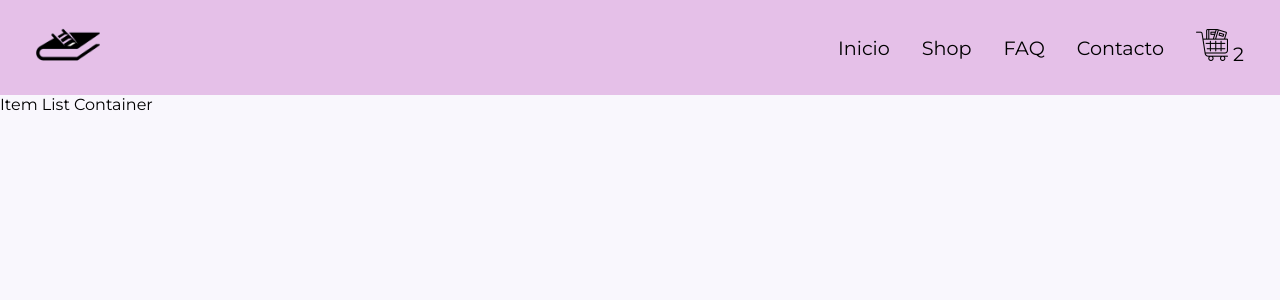
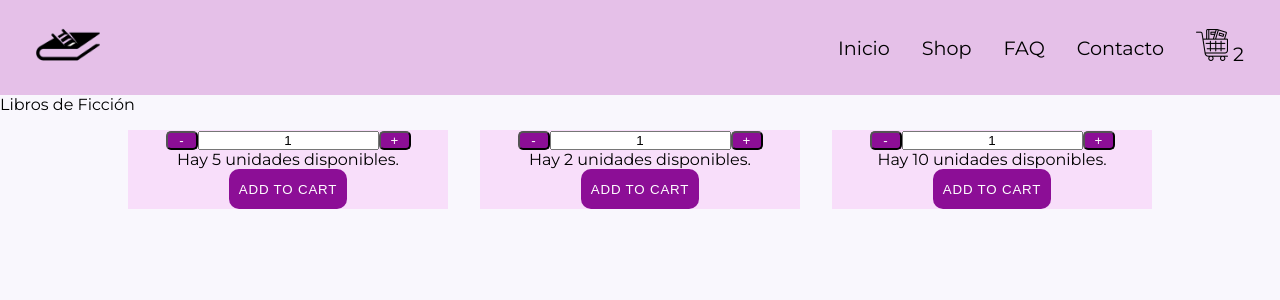
Before and after one commit to LuzMalgieri/LuzMalgieri, a React (Create React App) app: page / in a window 1280 px wide. Shown: the top 300 px of the page. Built offline with nearby package versions, Linux system fonts and the light colour scheme.

Commit message:
Added item count

```diff
--- a/src/App.js
+++ b/src/App.js
@@ -8,7 +8,7 @@ function App() {
     <div className="App">
 
         <NavBar />
-        <ItemListContainer greeting="Item List Container" />
+        <ItemListContainer greeting="Libros de Ficción" />
 
     </div>
   );
--- /dev/null
+++ b/src/attributes/styles/ItemCount.css
@@ -0,0 +1,39 @@
+.itemCountContainer {
+  font-family: "Montserrat", sans-serif;
+  width: 20rem;
+  background-color: #f8defa;
+  margin: 1rem;
+}
+
+.addToCart {
+  position: relative;
+  outline: 0;
+  background-color: #8c0e96;
+  color: #fff;
+  border: none;
+  height: 2.5rem;
+  width: auto;
+  padding: 10px;
+  border-radius: 10px;
+  overflow: hidden;
+  cursor: pointer;
+  text-transform: uppercase;
+  letter-spacing: 0.05rem;
+}
+
+.lessItem,
+.plusItem {
+  background-color: #8c0e96;
+  color: #fff;
+  width: 2rem;
+  border-radius: 5px;
+  text-align: center;
+}
+
+.valueItem {
+  text-align: center;
+}
+
+.buttonContainer {
+  text-align: center;
+}
--- /dev/null
+++ b/src/attributes/styles/ItemListContainer.css
@@ -0,0 +1,4 @@
+.itemListContainer {
+  display: flex;
+  justify-content: center;
+}
--- /dev/null
+++ b/src/components/ItemCount/ItemCount.jsx
@@ -0,0 +1,39 @@
+import React, { useState } from "react";
+import "../../attributes/styles/ItemCount.css";
+
+const ItemCount = ({ stock, initial }) => {
+  const [counter, setCounter] = useState(initial);
+
+  const availableStock = () =>
+    stock > 0 ? <p>Hay {stock} unidades disponibles.</p> : <p>No hay stock.</p>;
+
+  const onAdd = () => {
+    if (counter < stock) {
+      setCounter(counter + 1);
+    }
+  };
+
+  const onSubstract = () => {
+    if (counter > 1) {
+      setCounter(counter - 1);
+    }
+  };
+
+  return (
+    <div className="itemCountContainer">
+      <div className="buttonContainer">
+        <button className="lessItem" onClick={onSubstract}>
+          -
+        </button>
+        <input className="valueItem" value={counter} />
+        <button className="plusItem" onClick={onAdd}>
+          +
+        </button>
+        {availableStock()}
+        <button className="addToCart">Add to Cart</button>
+      </div>
+    </div>
+  );
+};
+
+export default ItemCount;
--- a/src/components/ItemListContainer/ItemListContainer.jsx
+++ b/src/components/ItemListContainer/ItemListContainer.jsx
@@ -1,7 +1,16 @@
 import React from "react";
+import ItemCount from "../ItemCount/ItemCount";
+import "../../attributes/styles/ItemListContainer.css";
 
-const ItemListContainer = (props) => {
-  return <p>{props.greeting}</p>;
-};
+const ItemListContainer = (props) => (
+  <div>
+    <p>{props.greeting}</p>
+    <section className="itemListContainer">
+      <ItemCount initial={1} stock={5} />
+      <ItemCount initial={1} stock={2} />
+      <ItemCount initial={1} stock={10} />
+    </section>
+  </div>
+);
 
 export default ItemListContainer;
--- a/src/index.css
+++ b/src/index.css
@@ -1,12 +1,13 @@
-@import url('https://fonts.googleapis.com/css2?family=Montserrat:wght@100;200;300;400;500;600;700;800&display=swap');
+@import url("https://fonts.googleapis.com/css2?family=Montserrat:wght@100;200;300;400;500;600;700;800&display=swap");
 
-*{
+* {
   box-sizing: border-box;
   padding: 0;
   margin: 0;
 }
 
-body{
-  font-family: 'Montserrat', sans-serif;
-  background-color: #F9F7FD;
+body {
+  font-family: "Montserrat", sans-serif;
+  background-color: #f9f7fd;
+  font-size: 62, 5%;
 }
```
Also changed, not shown: src/components/CartWidget/CartWidget.jsx (+7 -5 lines).
